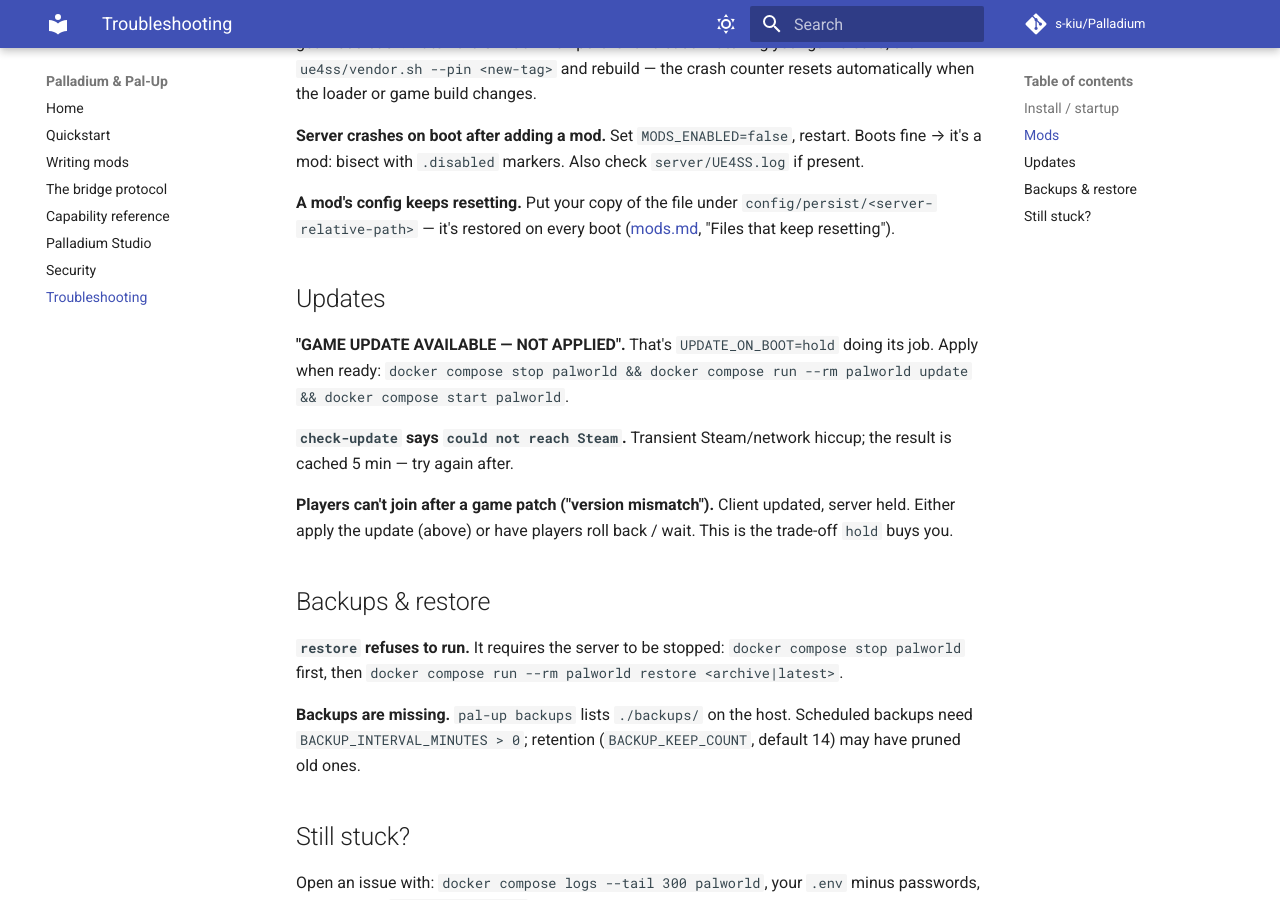
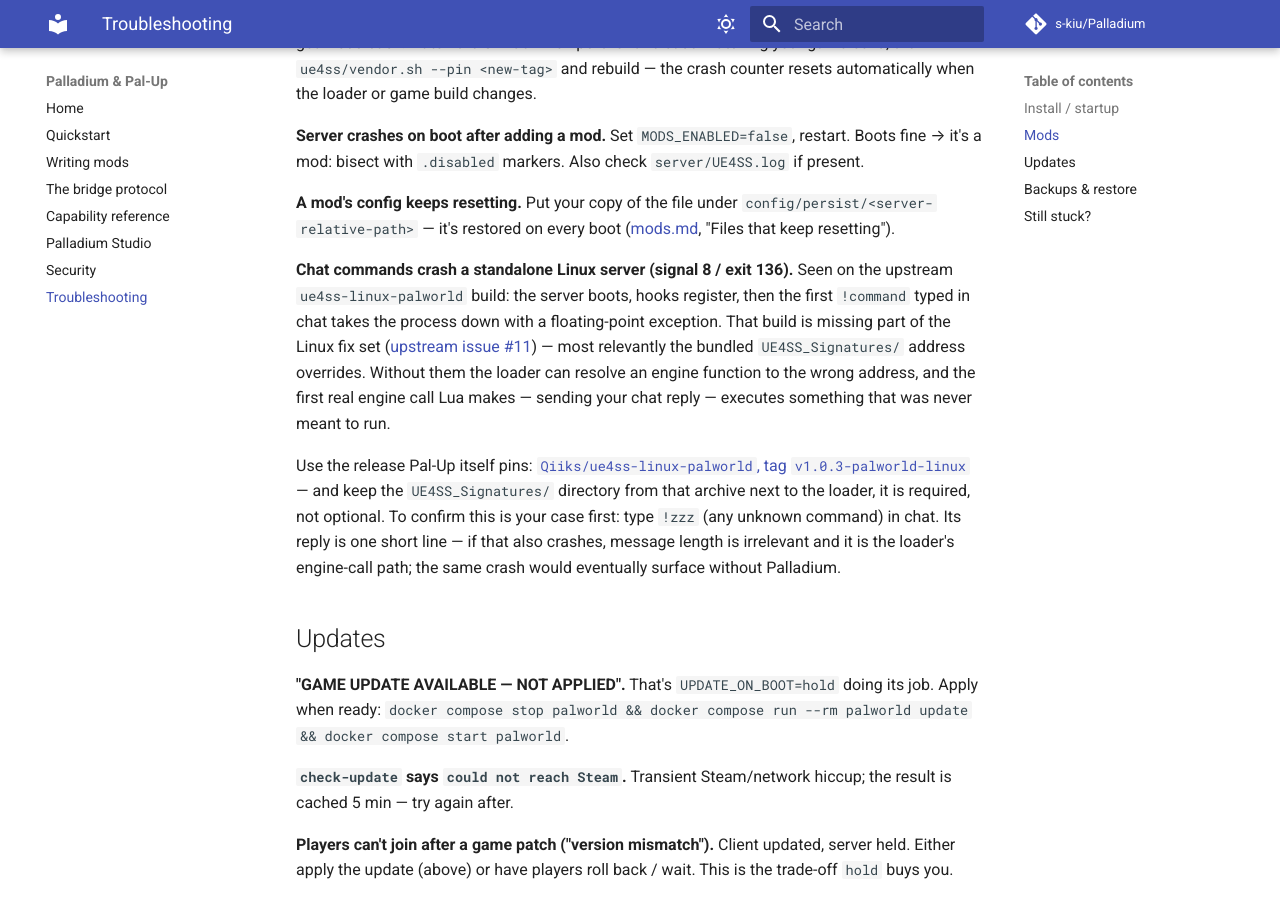
Before and after one commit to s-kiu/Palladium, an MkDocs documentation site: the page built from docs/troubleshooting.md, in a window 1280 px wide and 900 px high, scrolled down 2011 px. Built offline with MkDocs 1.6.1 and Material for MkDocs 9.7.7, drawn with Linux system fonts in a browser that asks for light colours; comment, search, counter and statistics services are not loaded.

Commit message:
Name the loader build behind the Linux chat-command crash
A standalone server on the upstream ue4ss-linux-palworld build dies with a
floating-point exception on the first chat command: that build is missing the
Linux fix set and the UE4SS_Signatures address overrides, so the first engine
call Lua makes can land at the wrong address. The lock file has documented the
pin since it was made; the troubleshooting page now says it where an operator
hunting a crash will actually look, with a one-line test that separates a
loader misresolve from anything message-related.

```diff
--- a/docs/troubleshooting.md
+++ b/docs/troubleshooting.md
@@ -100,6 +100,24 @@
 Put your copy of the file under `config/persist/<server-relative-path>` —
 it's restored on every boot ([mods.md](mods.md), "Files that keep resetting").
 
+**Chat commands crash a standalone Linux server (signal 8 / exit 136).**
+Seen on the upstream `ue4ss-linux-palworld` build: the server boots, hooks
+register, then the first `!command` typed in chat takes the process down with
+a floating-point exception. That build is missing part of the Linux fix set
+([upstream issue #11](https://github.com/BlackBookOfficial/ue4ss-linux-palworld/issues/11))
+— most relevantly the bundled `UE4SS_Signatures/` address overrides. Without
+them the loader can resolve an engine function to the wrong address, and the
+first real engine call Lua makes — sending your chat reply — executes
+something that was never meant to run.
+
+Use the release Pal-Up itself pins:
+[`Qiiks/ue4ss-linux-palworld`, tag `v1.0.3-palworld-linux`](https://github.com/Qiiks/ue4ss-linux-palworld/releases)
+— and keep the `UE4SS_Signatures/` directory from that archive next to the
+loader, it is required, not optional. To confirm this is your case first:
+type `!zzz` (any unknown command) in chat. Its reply is one short line — if
+that also crashes, message length is irrelevant and it is the loader's
+engine-call path; the same crash would eventually surface without Palladium.
+
 ## Updates
 
 **"GAME UPDATE AVAILABLE — NOT APPLIED".**
```
